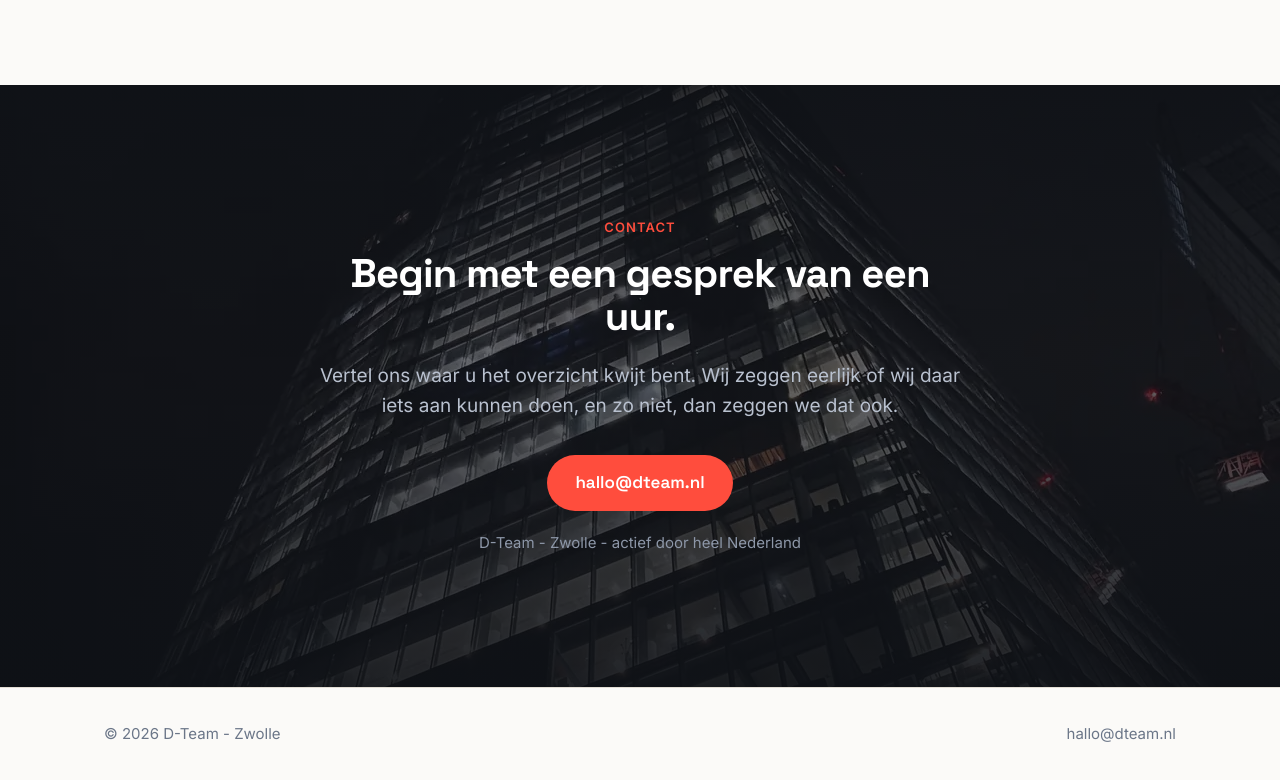
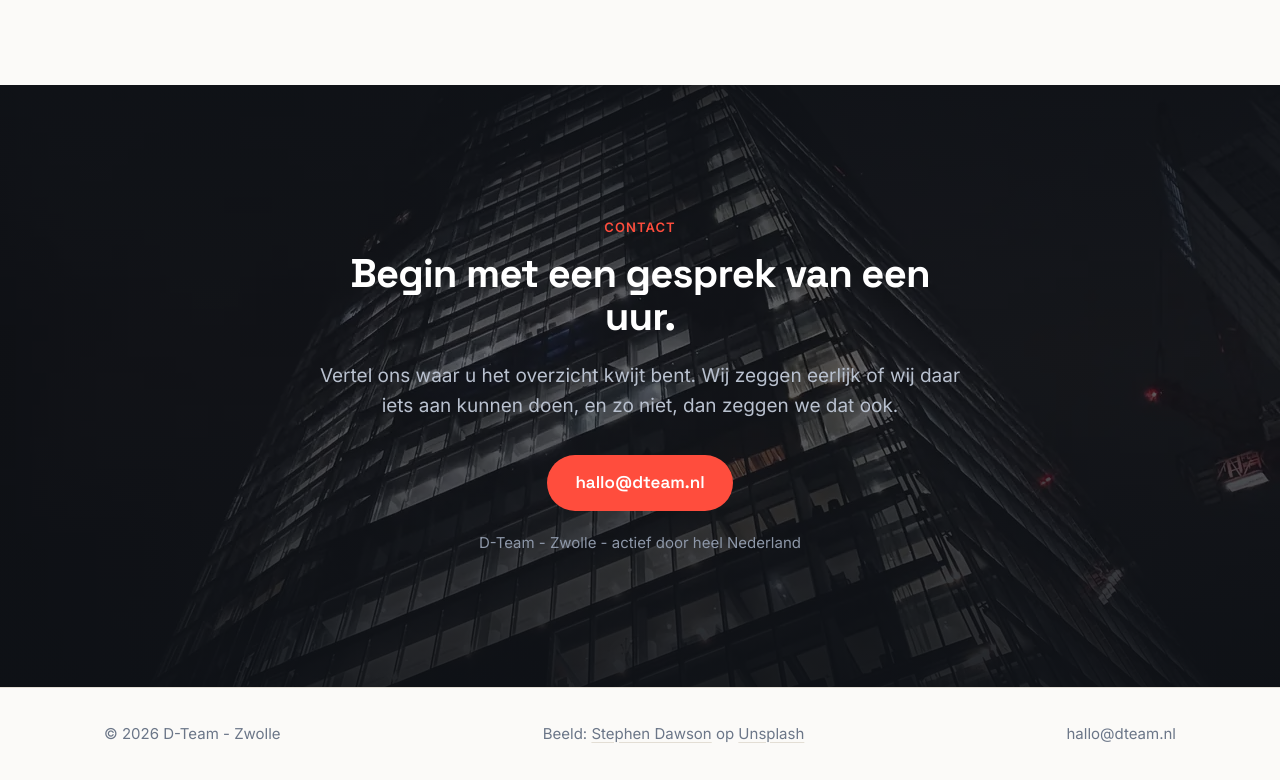
Before and after one commit to Yspeert/dteam-site, a plain HTML site: page index.html in a window 1280 px wide. Shown: the part 3881-4661 px from the top of the page. Drawn offline with Linux system fonts and the light colour scheme.

Commit message:
Fotocredit voor Stephen Dawson op Unsplash in de footer
Co-Authored-By: Claude Opus 5 <noreply@anthropic.com>
Claude-Session: https://claude.ai/code/session_01JXWTUe95mCvM4JhhmTGZ4X

```diff
--- a/index.html
+++ b/index.html
@@ -166,6 +166,9 @@ footer{border-top:1px solid var(--line);padding:34px 0;font-size:15px;color:var(
 .foot-in{display:flex;flex-wrap:wrap;gap:16px;justify-content:space-between;align-items:center}
 footer a{text-decoration:none}
 footer a:hover{color:var(--ink)}
+.foot-in .credit{color:var(--ink-faint)}
+.foot-in .credit a{text-decoration:underline;text-underline-offset:3px;text-decoration-color:var(--line)}
+@media(max-width:700px){.foot-in{flex-direction:column;align-items:flex-start;gap:10px}}
 
 /* beeld */
 .aanpak-top{display:grid;grid-template-columns:1fr 1fr;gap:56px;align-items:center;margin-bottom:52px}
@@ -396,6 +399,7 @@ footer a:hover{color:var(--ink)}
 <footer>
   <div class="wrap foot-in">
     <div>&copy; <span id="yr">2026</span> D-Team - Zwolle</div>
+    <div class="credit">Beeld: <a href="https://unsplash.com/@dawson2406" target="_blank" rel="noopener">Stephen Dawson</a> op <a href="https://unsplash.com" target="_blank" rel="noopener">Unsplash</a></div>
     <div><a href="mailto:hallo@dteam.nl">hallo@dteam.nl</a></div>
   </div>
 </footer>
```
